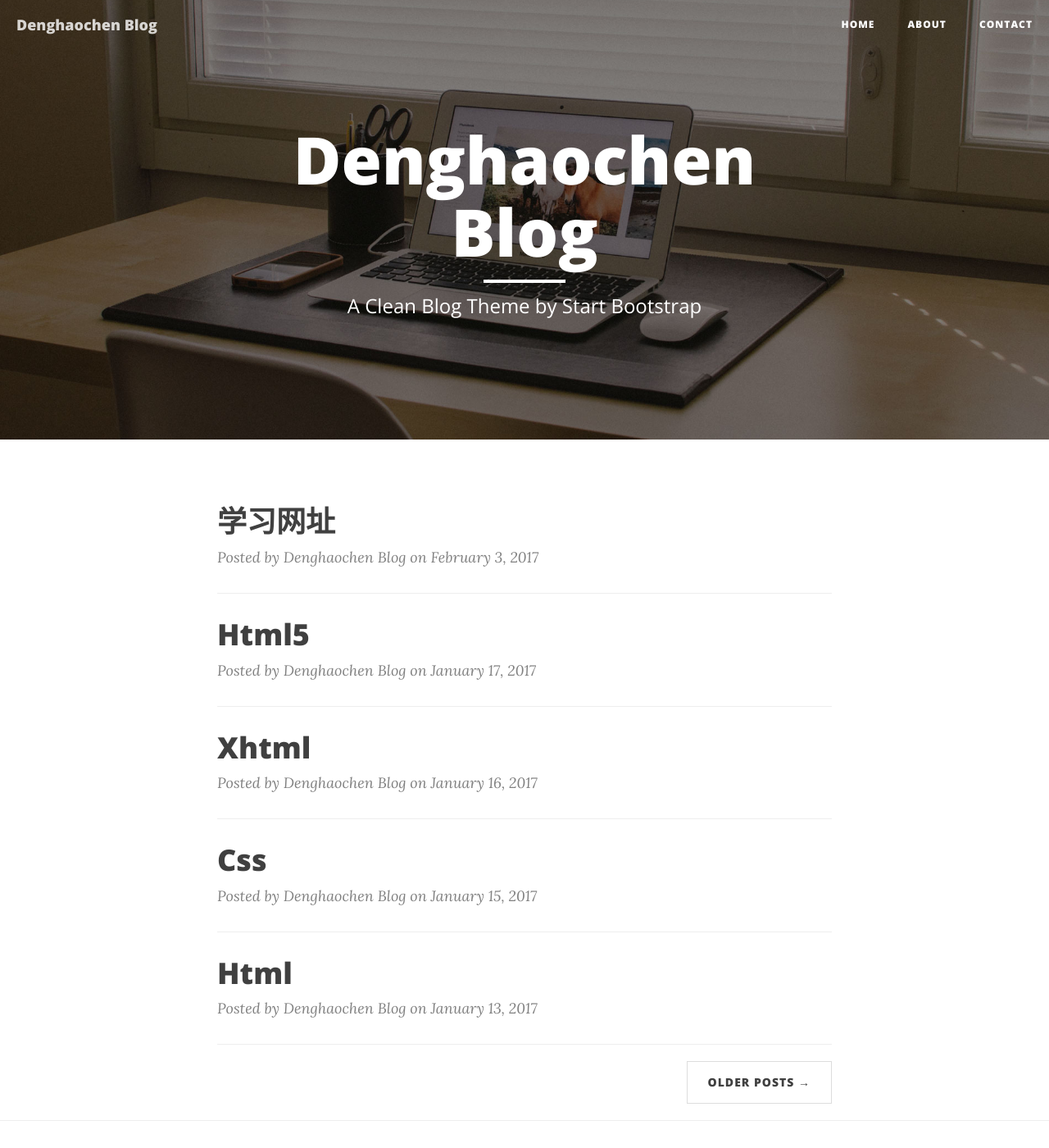
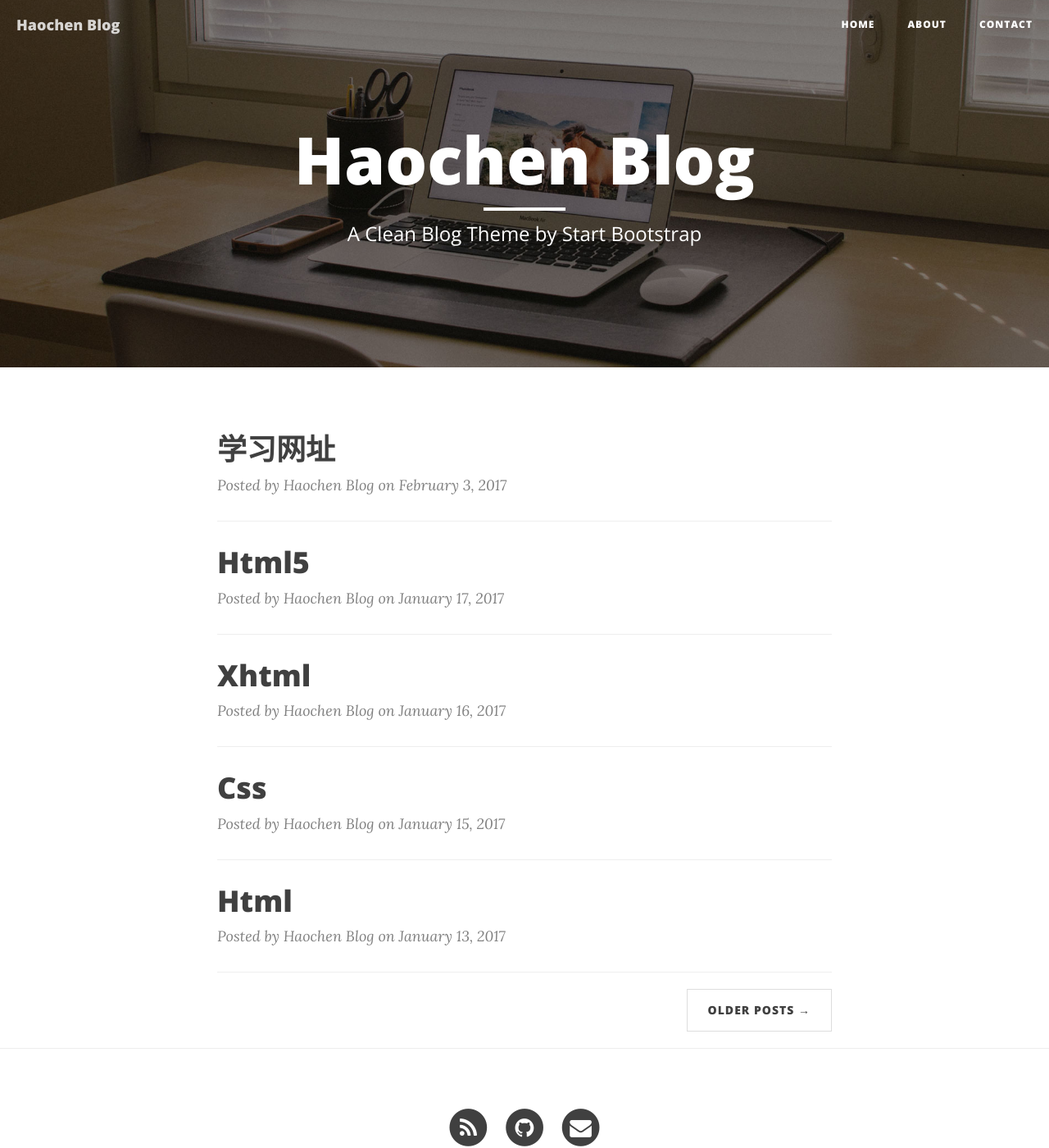
Before and after one commit to chengzichen/chengzichen.github.io, a Jekyll site: the page built from index.html, in a window 1280 px wide and 1400 px high. Shown: the whole window at 82% size. Built offline with Jekyll 4.4.1, drawn with Linux system fonts in a browser that asks for light colours; nearby versions of some CDN libraries; the list of posts is cut into pages by our own code.

```diff
--- a/_config.yml
+++ b/_config.yml
@@ -1,14 +1,14 @@
 # Site settings
-title: Denghaochen Blog
+title: Haochen Blog
 header-img: img/home-bg.jpg
 email: 13340199938@163.com
 copyright_name: Mr Deng
 description: "不忘初心,方能始终"
 baseurl: "https://chengzichen.github.io/"
 url: "https://chengzichen.github.io/"
-twitter_username: SBootstrap
-github_username:  davidtmiller
-facebook_username:  StartBootstrap
+twitter_username:
+github_username:  https://github.com/chengzichen
+facebook_username:
 email_username:  13340199938@163.com
 
 # Google Analytics
```
